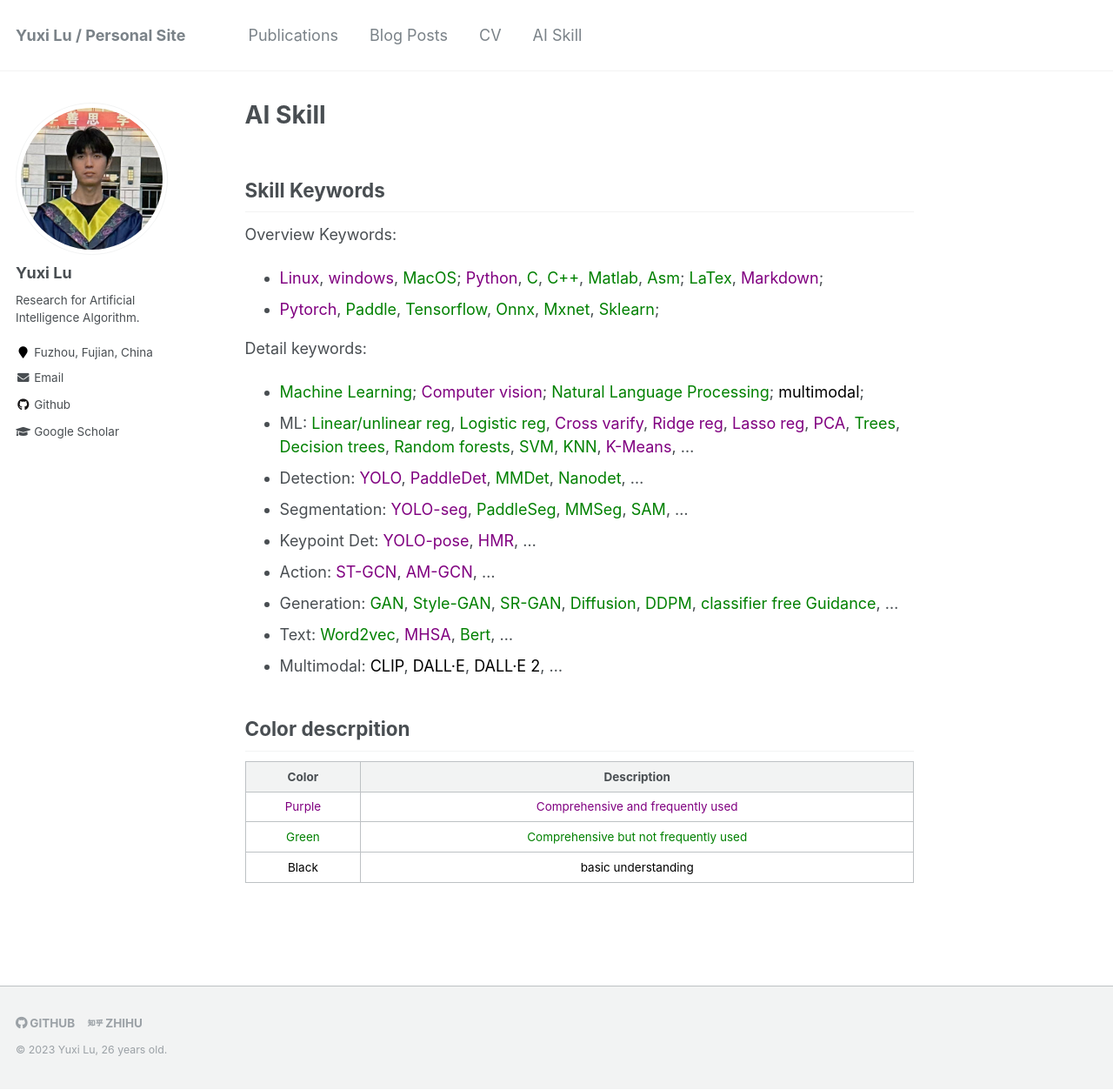
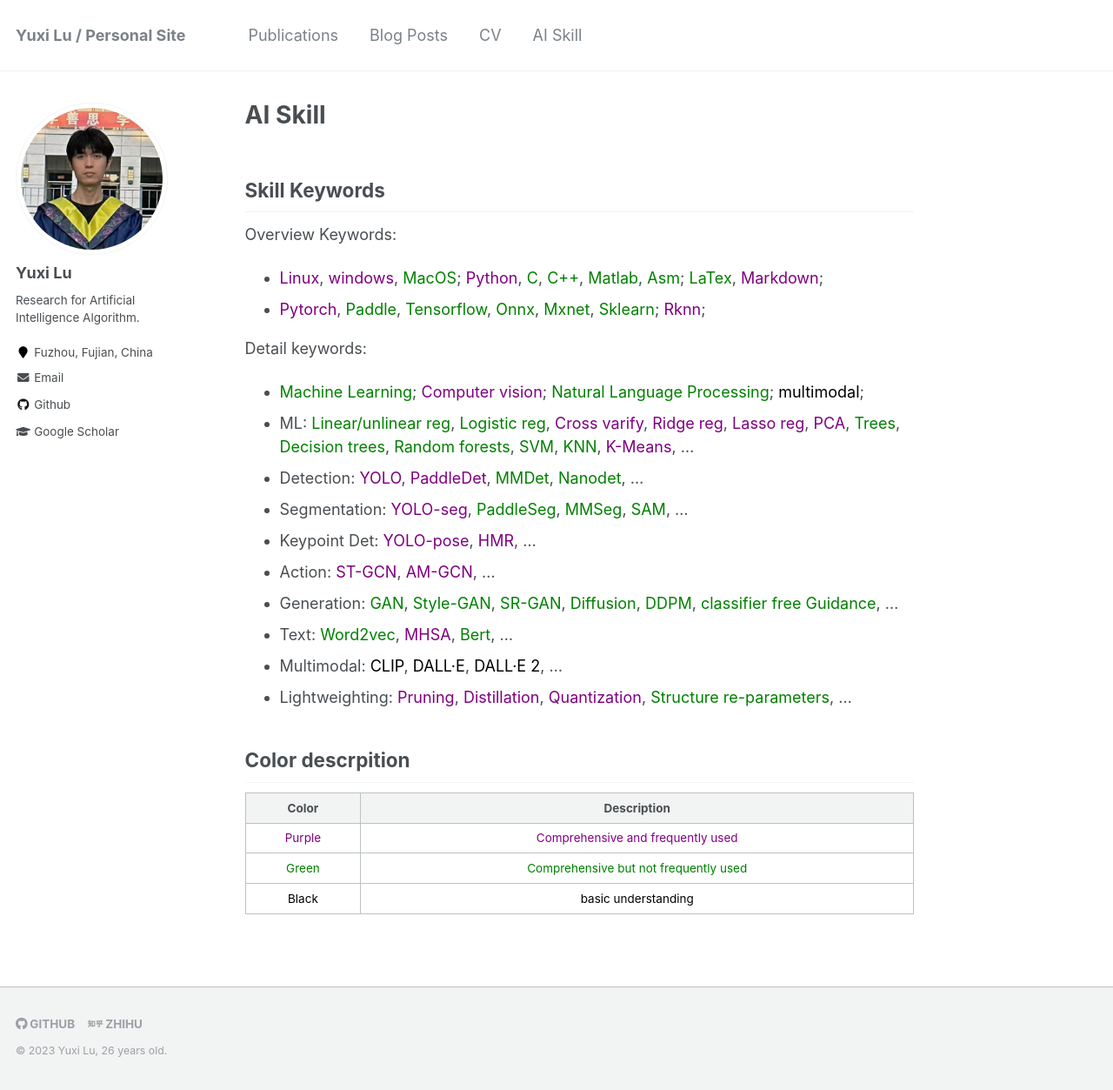
Before and after one commit to divided7/divided7.github.io, a Jekyll site: the page built from _pages/markdown.md, in a window 1280 px wide and 1253 px high. Shown: the whole window at 87% size. Built offline with Jekyll 4.4.1, drawn with Linux system fonts in a browser that asks for light colours.

Commit message:
Update markdown.md

```diff
--- a/_pages/markdown.md
+++ b/_pages/markdown.md
@@ -11,7 +11,7 @@ redirect_from:
 Overview Keywords:
 * <span style="color: Purple;">Linux</span>, <span style="color: Purple;"> windows</span>, <span style="color: Green;">
  MacOS</span>; <span style="color: Purple;">Python</span>, <span style="color: Green;"> C</span>, <span style="color: Green;"> C++</span>, <span style="color: Green;"> Matlab</span>, <span style="color: Green;"> Asm</span>; <span style="color: Green;"> LaTex</span>, <span style="color: Purple;">Markdown</span>;
-* <span style="color: Purple;">Pytorch</span>,<span style="color: Green;"> Paddle</span>, <span style="color: Green;"> Tensorflow</span>, <span style="color: Green;"> Onnx</span>, <span style="color: Green;"> Mxnet</span>, <span style="color: Green;"> Sklearn</span>;
+* <span style="color: Purple;">Pytorch</span>,<span style="color: Green;"> Paddle</span>, <span style="color: Green;"> Tensorflow</span>, <span style="color: Green;"> Onnx</span>, <span style="color: Green;"> Mxnet</span>, <span style="color: Green;"> Sklearn</span>; <span style="color: Purple;"> Rknn</span>;
 
 Detail keywords:
 
@@ -24,6 +24,7 @@ Detail keywords:
 * Generation: <span style="color: green;"> GAN</span>, <span style="color: green;"> Style-GAN</span>, <span style="color: green;"> SR-GAN</span>, <span style="color: green;"> Diffusion</span>, <span style="color: green;"> DDPM</span>, <span style="color: green;"> classifier free Guidance</span>, ...
 * Text: <span style="color: green;">Word2vec</span>, <span style="color: Purple;"> MHSA</span>, <span style="color: green;"> Bert</span>, ...
 * Multimodal: <span style="color: black;">CLIP</span>, <span style="color: black;"> DALL·E</span>, <span style="color: black;">DALL·E 2</span>, ...
+* Lightweighting: <span style="color: Purple;">Pruning</span>, <span style="color: Purple;"> Distillation</span>, <span style="color: Purple;"> Quantization</span>, <span style="color: green;"> Structure re-parameters</span>, ...
 
 ## Color descrpition
 
```
